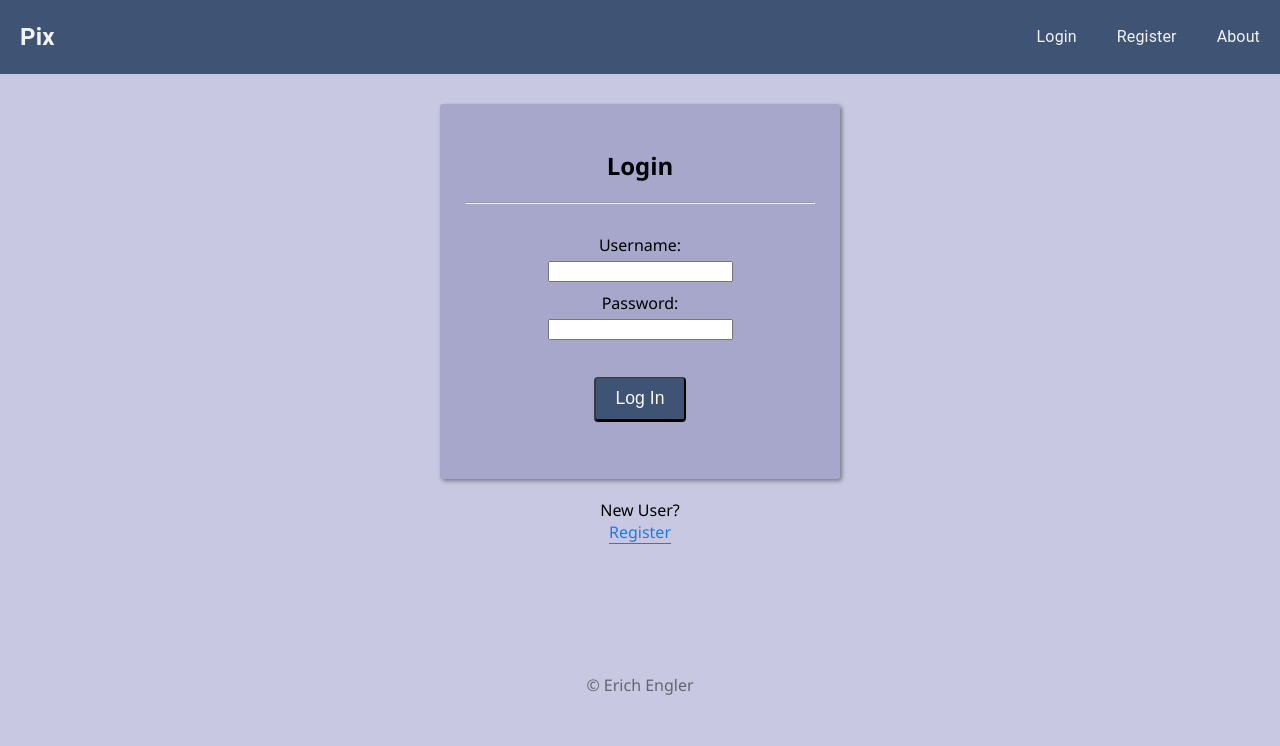
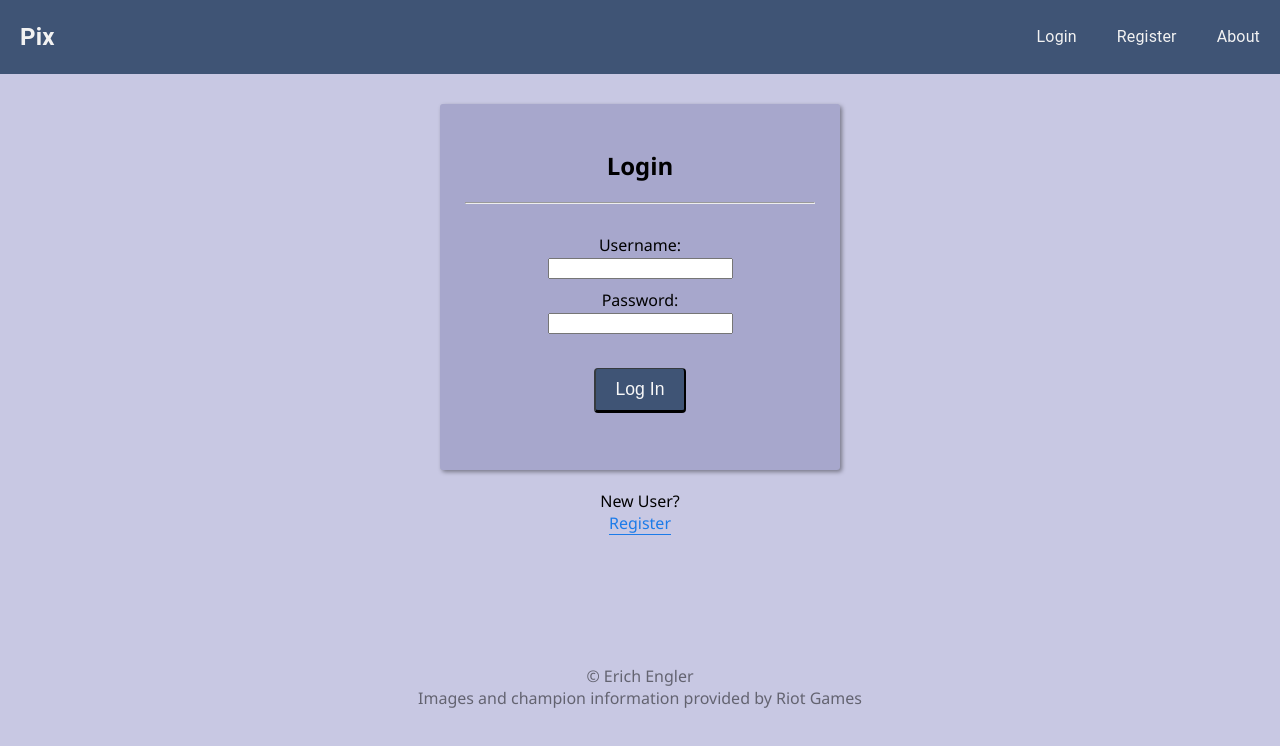
Before and after one commit to erichengler/pix-champion-selector, a React (Create React App) app: page /#/champions/1 in a window 1280 px wide. Before the commit this address led to /#/home. Shown: the top 746 px of the page. Built offline with nearby package versions, Linux system fonts and the light colour scheme; no server answers.

Commit message:
very small changes made while practicing presentation

```diff
--- a/src/components/App/App.css
+++ b/src/components/App/App.css
@@ -60,7 +60,6 @@ Button
 	text-decoration: none;
 }
 
-/* This line makes the "Register" and "Login" buttons look like links */
 .btn_asLink {
 	padding: 0;
 	border-width: 0;
@@ -110,6 +109,6 @@ Form Treatment
 }
 
 input {
-	margin: 5px;
+	margin: 2px;
 	margin-bottom: 10px;
 }
--- a/src/components/Checkboxes/DisableFilter.jsx
+++ b/src/components/Checkboxes/DisableFilter.jsx
@@ -11,6 +11,7 @@ function DisableFilter({ emptyFilter, checkboxToggle }) {
 
     return (
         <>
+            &nbsp;&nbsp;
             {/* ------- Disable filter checkbox ------- */}
             {emptyFilter
                 ? ''
--- a/src/components/Checkboxes/IncludeBlacklist.jsx
+++ b/src/components/Checkboxes/IncludeBlacklist.jsx
@@ -12,6 +12,7 @@ function IncludeBlacklist({ blacklist, checkboxToggle }) {
 
     return (
         <>
+            &nbsp;&nbsp;
             {/* ------- Include blacklist checkbox ------- */}
             {blacklist.length === 0
                 ? ''
--- a/src/components/Footer/Footer.jsx
+++ b/src/components/Footer/Footer.jsx
@@ -6,6 +6,8 @@ function Footer() {
 	return (
 		<footer>
 			&copy; Erich Engler
+			<br />
+			Images and champion information provided by Riot Games
 		</footer>
 	);
 }
--- a/src/components/Pages/ChampionsPage/ChampionsPage.jsx
+++ b/src/components/Pages/ChampionsPage/ChampionsPage.jsx
@@ -92,6 +92,7 @@ function ChampionsPage() {
 					checkboxToggle={checkboxToggle}
 				/>
 
+
 				{/* ------- Include blacklist checkbox ------- */}
 				<IncludeBlacklist
 					blacklist={blacklist}
--- a/src/components/Pages/DetailsPage.jsx
+++ b/src/components/Pages/DetailsPage.jsx
@@ -25,8 +25,9 @@ function DetailsPage() {
     const champion = useSelector(store => store.thisChampion);
 
     return (
-        // ------- Checking reducer -------
-        champion.length === 0
+        <>
+            {/* ------- Checking reducer ------- */}
+            {champion.length === 0
                 ? <h2>Loading...</h2>
                 :
                 <Container sx={{
@@ -103,13 +104,17 @@ function DetailsPage() {
                             <Typography>
                                 {champion[0].lore}
                             </Typography>
+                        </div>
+                    </Card>
+                </Container>
+            }
             <br />
 
             {/* ------- Back button ------- */}
+            <div style={{ textAlign: 'center' }}>
                 <BackButton />
             </div>
-            </Card>
-        </Container>
+        </>
     );
 }
 
```
Lines whose indentation alone changed are shown as unchanged.
